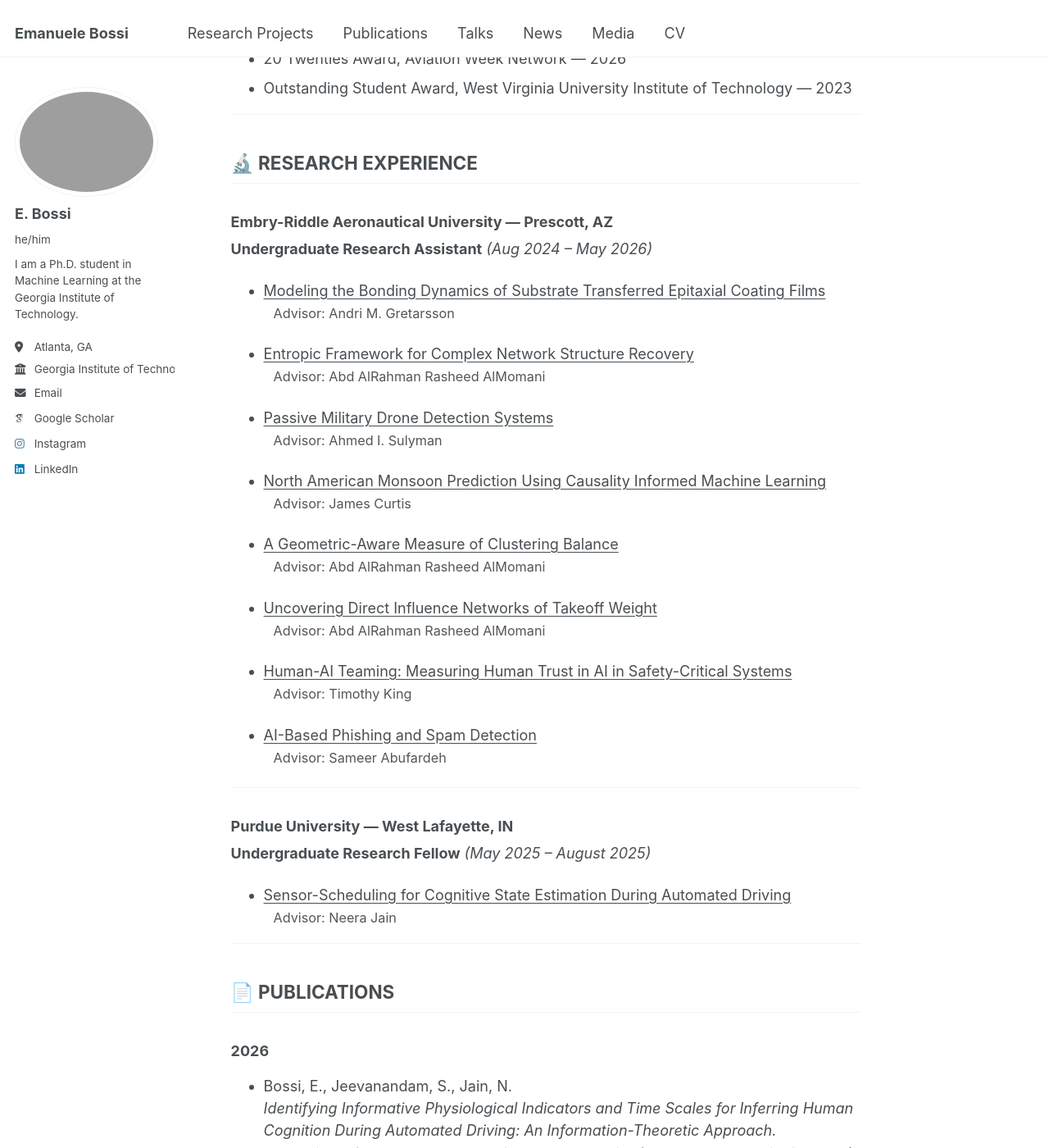
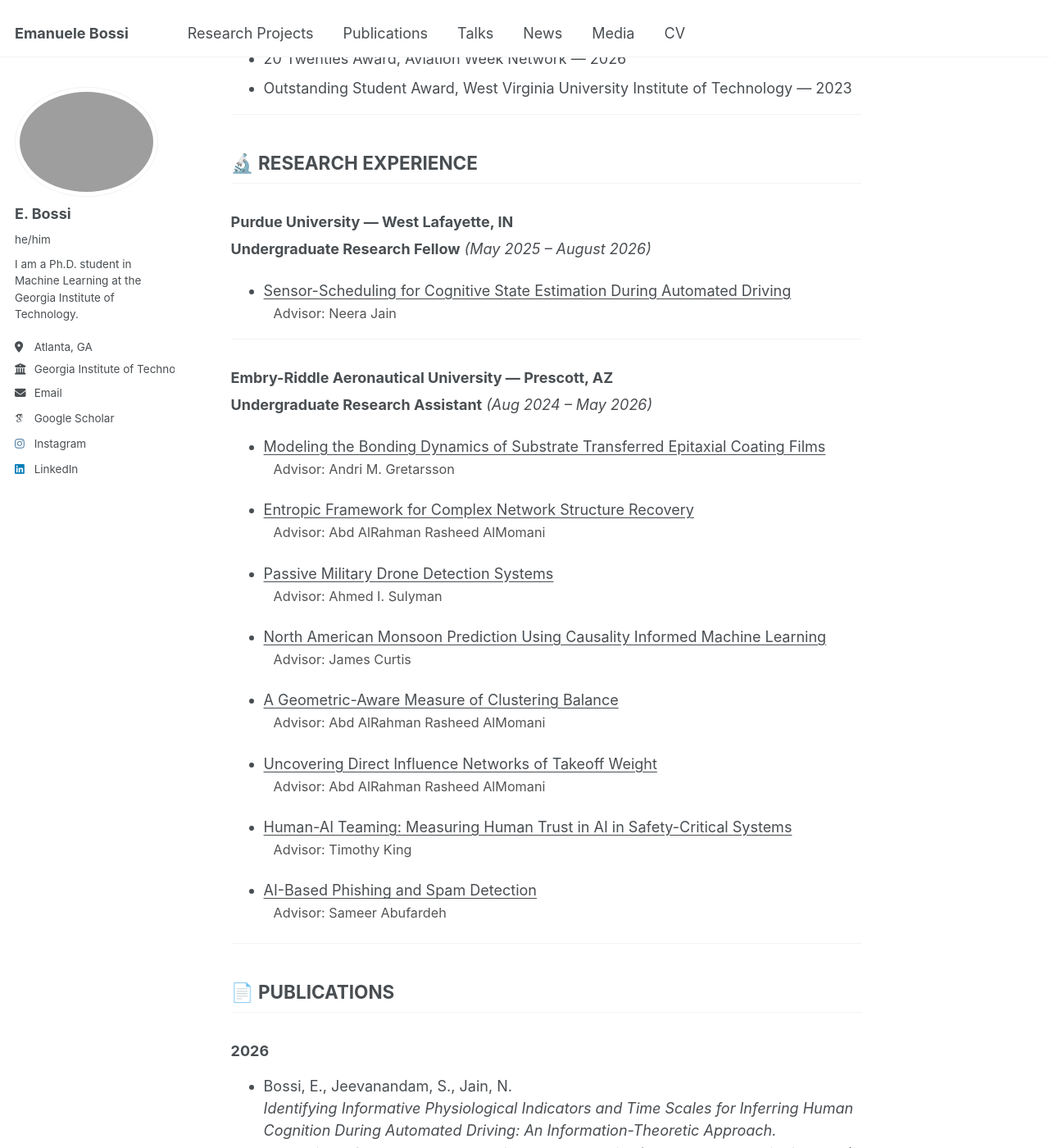
Before and after one commit to bossiemanuele/bossiemanuele.github.io, a Jekyll site: the page built from _pages/cv.md, in a window 1280 px wide and 1400 px high, scrolled down 1303 px. Shown: the whole window at 82% size. Built offline with Jekyll 4.4.1, drawn with Linux system fonts in a browser that asks for light colours; some web fonts are replaced; some of the changed lines change nothing that is shown.

Commit message:
Update cv.md

```diff
--- a/_pages/cv.md
+++ b/_pages/cv.md
@@ -116,6 +116,18 @@
 
 ## 🔬 RESEARCH EXPERIENCE
 
+### Purdue University — West Lafayette, IN
+**Undergraduate Research Fellow** *(May 2025 – August 2026)*
+
+- <a href="{{ site.baseurl }}/portfolio/000_SURF/" style="color: inherit; text-decoration: underline; text-underline-offset: 3px;">
+  Sensor-Scheduling for Cognitive State Estimation During Automated Driving
+  </a>
+  <span style="font-size: 0.9em; color: #555; margin-left: 12px; display: inline-block;">
+    Advisor: Neera Jain
+  </span>
+
+---
+
 ### Embry-Riddle Aeronautical University — Prescott, AZ
 **Undergraduate Research Assistant** *(Aug 2024 – May 2026)*
 
@@ -173,18 +185,6 @@
   </a>
   <span style="font-size: 0.9em; color: #555; margin-left: 12px; display: inline-block;">
     Advisor: Sameer Abufardeh
-  </span>
-
----
-
-### Purdue University — West Lafayette, IN
-**Undergraduate Research Fellow** *(May 2025 – August 2025)*
-
-- <a href="{{ site.baseurl }}/portfolio/000_SURF/" style="color: inherit; text-decoration: underline; text-underline-offset: 3px;">
-  Sensor-Scheduling for Cognitive State Estimation During Automated Driving
-  </a>
-  <span style="font-size: 0.9em; color: #555; margin-left: 12px; display: inline-block;">
-    Advisor: Neera Jain
   </span>
 
 ---
```
